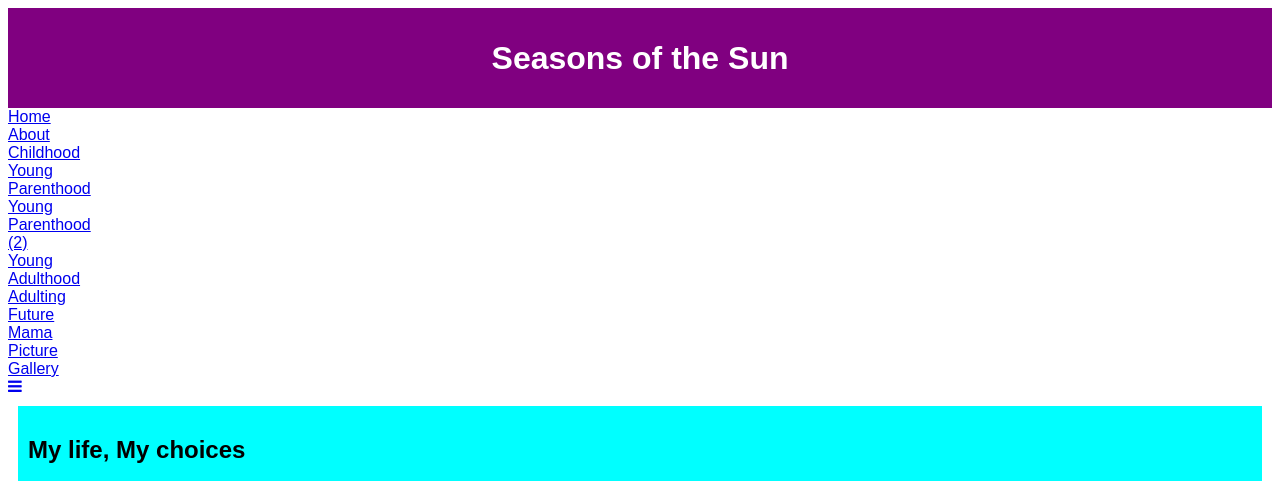
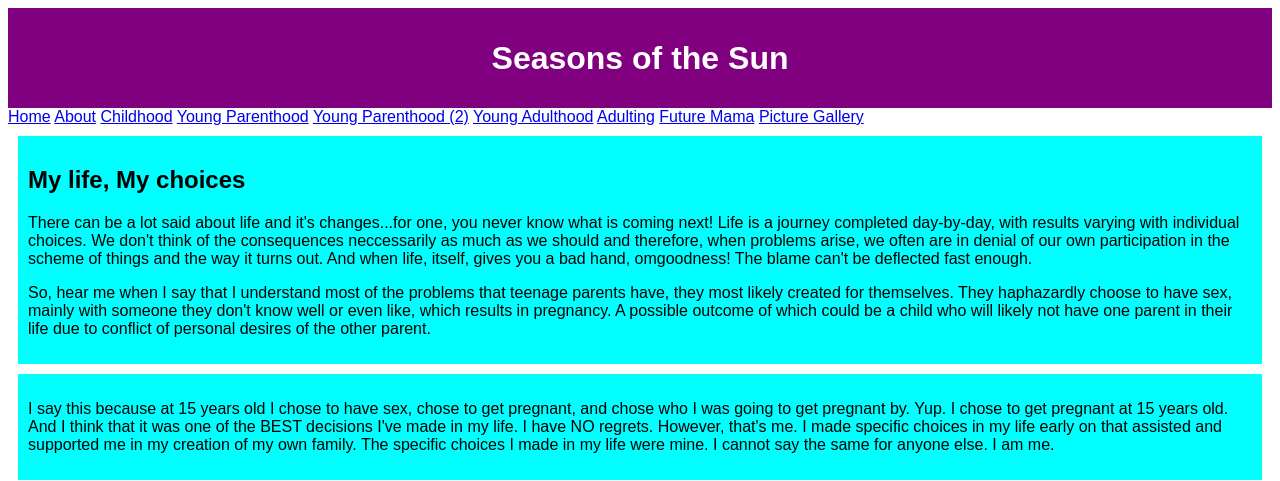
Before and after one commit to sunnyhughes/Seasons-of-the-Sun, a plain HTML site: page htmls/index.html in a window 1280 px wide. Shown: the top 481 px of the page. Drawn offline with Linux system fonts and the light colour scheme.

Commit message:
working on menu

```diff
--- a/htmls/index.html
+++ b/htmls/index.html
@@ -21,32 +21,25 @@
 </head>
 
 <body>
-     <main>
-        <div class="mobile-container">
+
       <header id="mainHeader">
         <h1>Seasons of the Sun</h1>
       </header>
 
       <!-- Top Navigation Menu -->
 
-<div class="primaryNav">
-   <ul>
-    <li> <a href="index.html">Home</a>
-    <li><a href="about.html">About</a>
-    <li><a href="childhood.html">Childhood</a>
-    <li><a href="youngparenthood.html">Young Parenthood</a>
-    <li><a href="youngparenthood(2).html">Young Parenthood (2)</a>
-    <li><a href="youngadulthood.html">Young Adulthood</a>
-    <li><a href="adulting.html">Adulting</a>
-    <li><a href="futuremama.html">Future Mama</a>
-    <li><a href="picgallery.html">Picture Gallery</a>
-    <a href="javascript:void(0);" class="icon" onclick="myFunction()">
-    <i class="fa fa-bars"></i>
-  </a>
-</ul>
+<div class="menu">
+
+     <a href="index.html">Home</a>
+    <a href="about.html">About</a>
+    <a href="childhood.html">Childhood</a>
+    <a href="youngparenthood.html">Young Parenthood</a>
+    <a href="youngparenthood(2).html">Young Parenthood (2)</a>
+    <a href="youngadulthood.html">Young Adulthood</a>
+    <a href="adulting.html">Adulting</a>
+    <a href="futuremama.html">Future Mama</a>
+    <a href="picgallery.html">Picture Gallery</a>
 </div>
-
-   <div style="padding-left:16px"></div>
 
 
       <section>
@@ -75,20 +68,20 @@
 
 
        <article><p> This website is a small representation of the experiences that made me who I am. I grow as a person
-          everyday. I am unashamed of what I've been through and the magnificient person I've become. </p></article>
-      </section>
+          everyday. I am unashamed of what I've been through and the magnificient person I've become. </p>
 
-          <aside>
-    <div id="img1">
+        <div class="img">
+
         <img src="/Pictures for project/meandmont.jpg" alt="me and my first born">
-        </div>
-       </aside>
 
-  <div class="footer">
+    </div>
+    </article>
+  </section>
+
     <footer>
  <p>Seasons of the Sun- Louisville KY | Contact me at sunshinehughes2011@gmail.com  <small>&copy; 2021- Sunshine Hughes</small></p>
   </footer>
- </div>
+
 
 </body>
 
@@ -108,7 +101,3 @@
   <div class=”item7”>7</div>
   <div class=”item8”>8</div>
 -->
-<!-- Load an icon library to show a hamburger menu (bars) on small screens -->
-
-
-<!-- Top Navigation Menu -->
--- a/styles.css/main.css
+++ b/styles.css/main.css
@@ -1,5 +1,6 @@
 html {
     display: block;
+
 }
 
 header {
@@ -13,7 +14,7 @@ body {
     display:block;
     flex-wrap:wrap;
     font-family: Arial, Helvetica, sans-serif;
-     background-image:"/Pictures for project/meandmont.jpg";
+
 
 }
 
@@ -86,7 +87,9 @@ footer {
 
 
 
-.pic {
-  width: 600px;
-  height: 600px;
+#img {
+    display: block;
+    align-content: center;
+    width: 300px;
+    height: 300px;
 }
```
Also changed, not shown: htmls/picgallery.html (+0 -7 lines).
